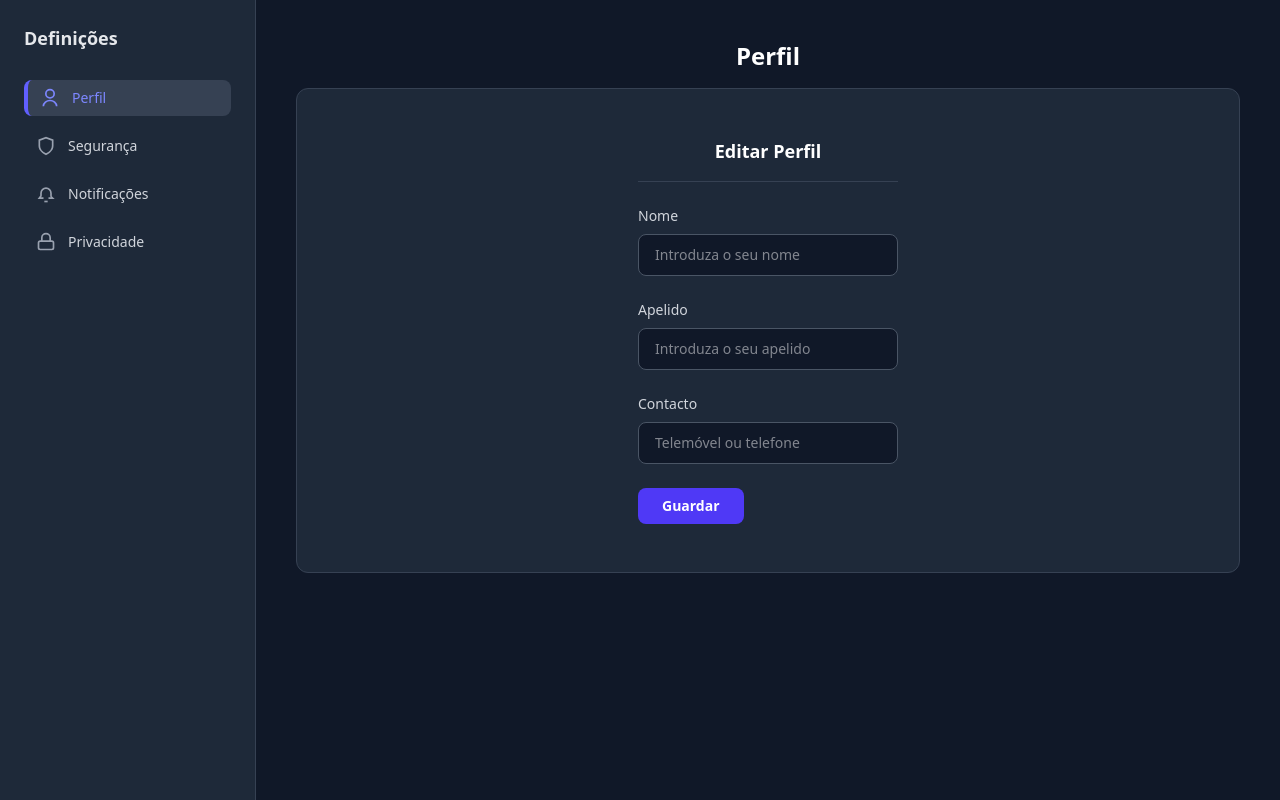
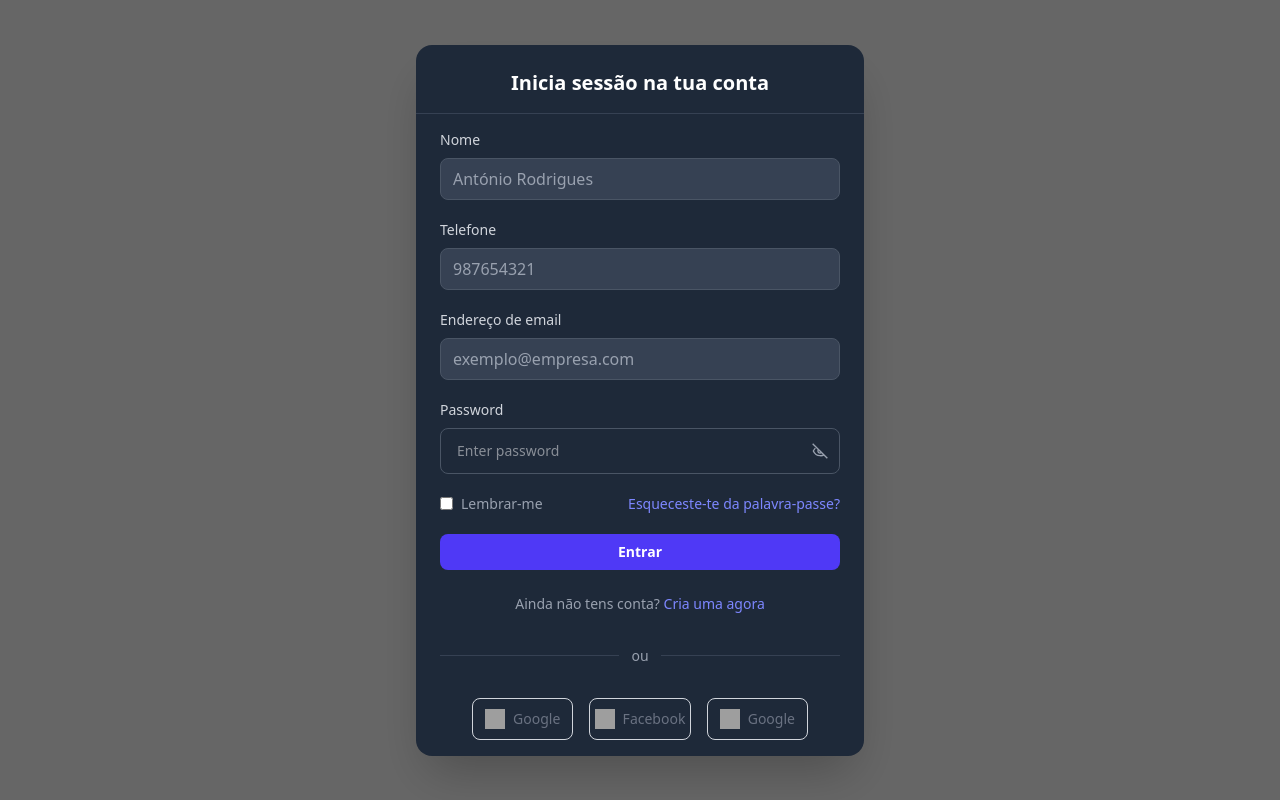
Before and after one commit to Pedro-Jorge18/Discover, a React (Vite) app in the folder front-end/: page / in a window 1280 px wide. Built offline with nearby package versions, Linux system fonts and the light colour scheme; grey boxes are pictures that could not be loaded.

Commit message:
Fix adicionado telemovel no registo

```diff
--- a/front-end/src/App.jsx
+++ b/front-end/src/App.jsx
@@ -10,7 +10,7 @@ function App() {
   const [activeModal, setActiveModal] = useState('login'); // 'login' | 'forgot' | 'register'
 
   return (
-    <SettingsMain />
+    <Registration />
   );
 }
 
--- a/front-end/src/components/Auth/Registration.jsx
+++ b/front-end/src/components/Auth/Registration.jsx
@@ -39,6 +39,24 @@ export default function Registration() {
                 id="name"
                 name="name"
                 placeholder="António Rodrigues"
+                required
+                className="w-full rounded-lg border border-gray-600 bg-gray-700 px-3 py-2 text-gray-100 placeholder-gray-400 focus:border-indigo-500 focus:ring-2 focus:ring-indigo-500 outline-none"
+              />
+            </div>
+
+            {/* Phone */}
+            <div>
+              <label
+                htmlFor="phone"
+                className="block text-sm font-medium text-gray-300 mb-2"
+              >
+                Telefone
+              </label>
+              <input
+                type="text"
+                id="phone"
+                name="phone"
+                placeholder="987654321"
                 required
                 className="w-full rounded-lg border border-gray-600 bg-gray-700 px-3 py-2 text-gray-100 placeholder-gray-400 focus:border-indigo-500 focus:ring-2 focus:ring-indigo-500 outline-none"
               />
--- a/front-end/src/components/Auth/TwoFactory.jsx
+++ b/front-end/src/components/Auth/TwoFactory.jsx
@@ -58,7 +58,7 @@ export default function TwoFactorAuth() {
   };
 
   return (
-    <div className="w-full max-w-xl bg-gray-800 p-6 rounded-xl border border-gray-700">
+    <div className="w-full max-w-xl bg-gray-800 p-6 rounded-xl-">
       <h3 className="text-lg font-semibold text-white pb-4 border-b border-gray-700 text-center">
         Autenticação de Dois Fatores (2FA)
       </h3>
```
